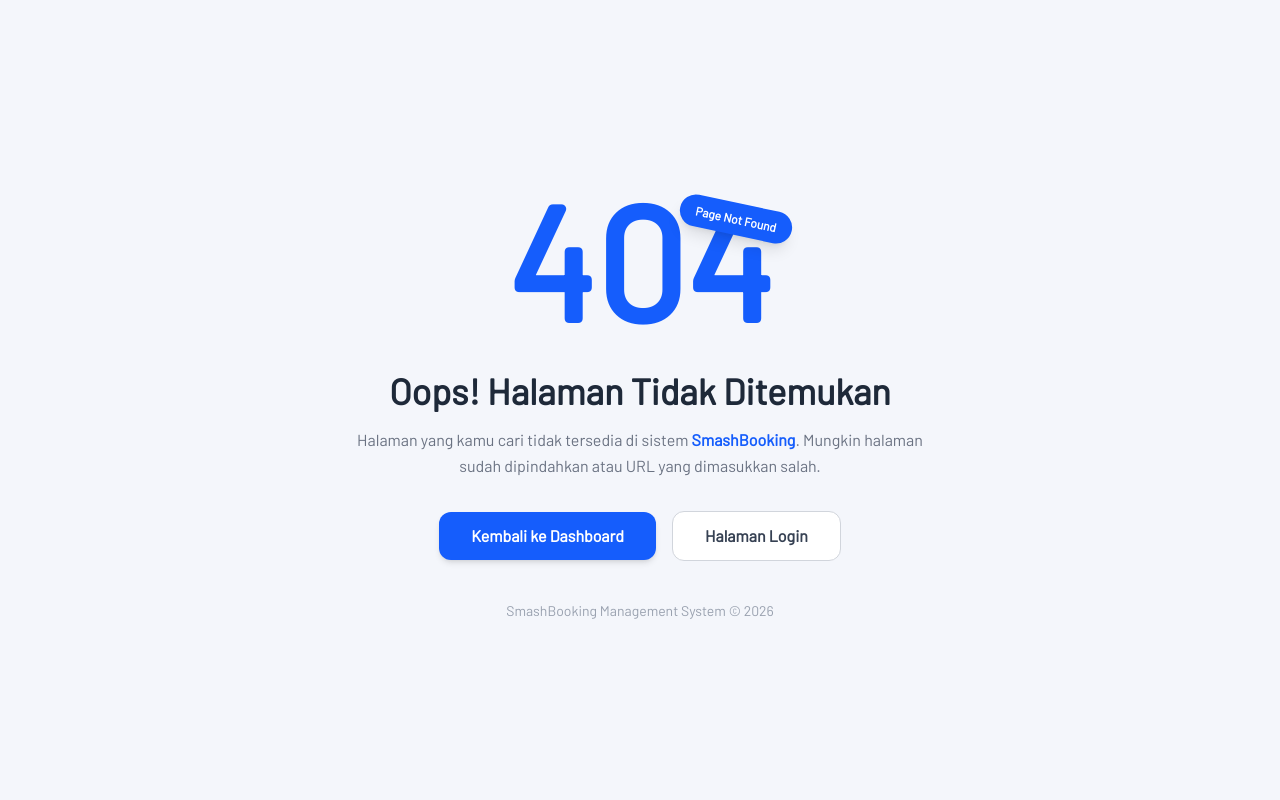
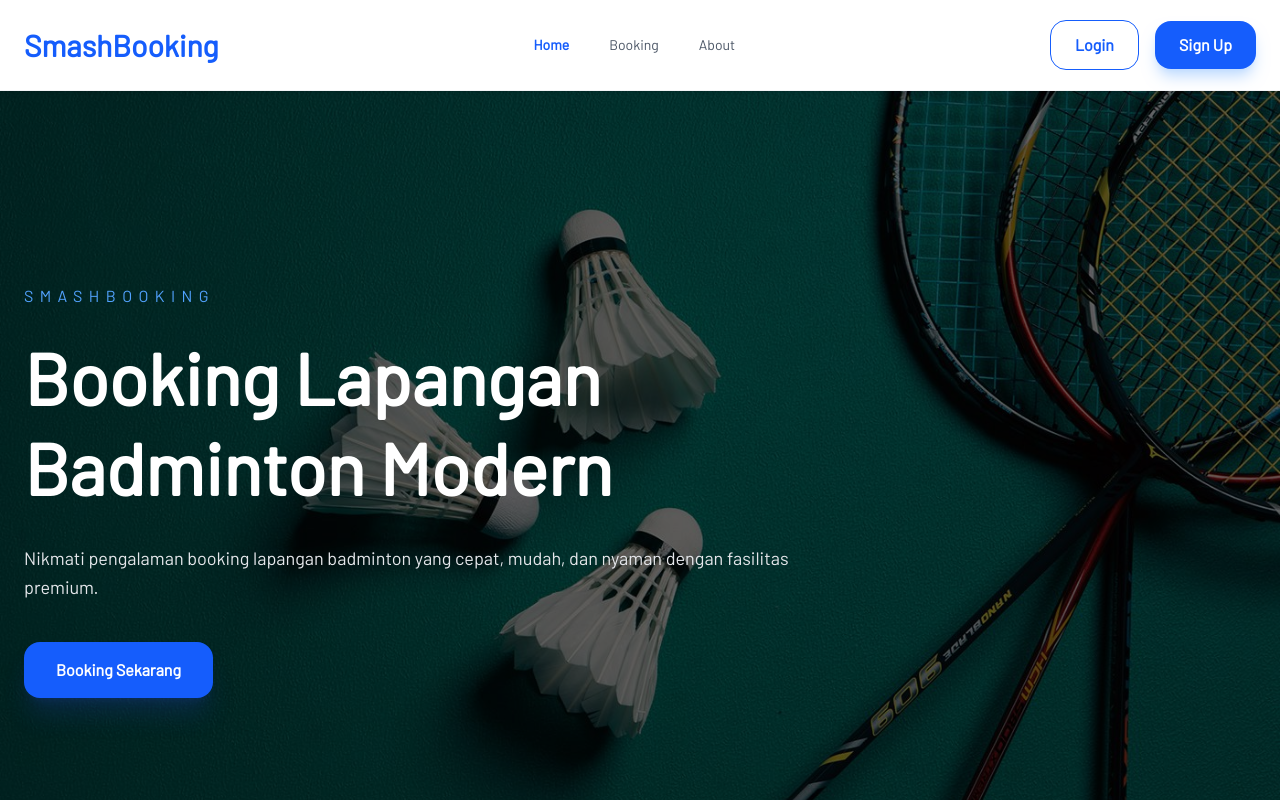
Before and after one commit to zikadwialyaputri/sistem-booking, a React (Vite) app: page / in a window 1280 px wide. Shown: the top 800 px of the page. Built offline with nearby package versions, Linux system fonts and the light colour scheme.

Commit message:
lanjutan

```diff
--- a/src/App.jsx
+++ b/src/App.jsx
@@ -52,7 +52,7 @@ export default function App() {
     <Suspense fallback={<Loading />}>
       <Routes>
         {/* Guest */}
-        <Route path="/guest" element={<GuestLayout />}>
+        <Route path="/" element={<GuestLayout />}>
           <Route index element={<Home />} />
           <Route path="booking" element={<Booking />} />
           <Route path="lapangan/:id" element={<DetailLapangan />} />
```
Also changed, not shown: src/admin/components/Sidebar.jsx (+0 -1 lines), 1 other file (tests, documents, lock files or other folders).
